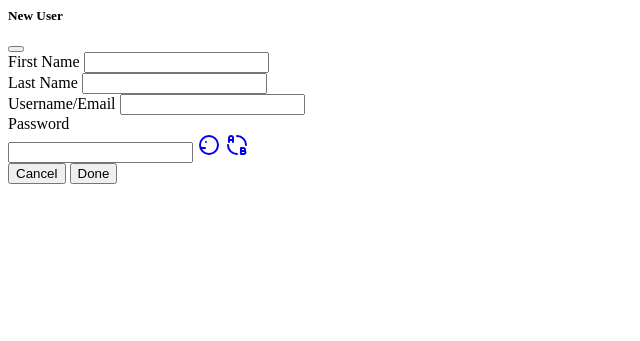
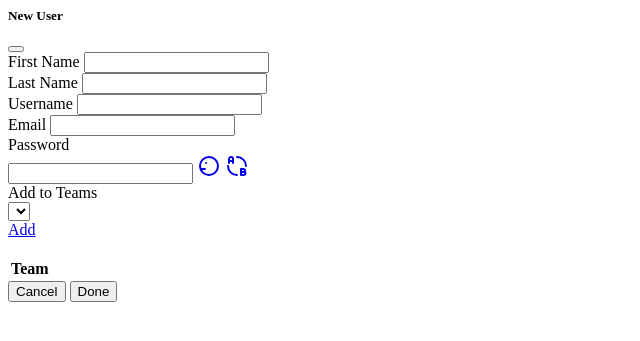
Before and after one commit to BrandonQuinn/requestmanager, a Flask app: template app/templates/organisation_templates/new_user_modal_t.html in a window 1280 px wide. Shown: the top 341 px of the page, without its empty margins (0-640 px from the left). Run offline with Flask 3, Linux system fonts and the light colour scheme; the template is opened without the code that fills it, so the values that code supplies are empty.

Commit message:
Starting new user form + some minor UI changes

```diff
--- a/app/templates/organisation_templates/new_user_modal_t.html
+++ b/app/templates/organisation_templates/new_user_modal_t.html
@@ -18,8 +18,12 @@
 				</div>
 				<div class="row mb-3">
 					<div class="col">
-						<label class="form-label">Username/Email</label>
-						<input type="text" id="new-user-description" class="form-control is-invalid is-valid-lite">
+						<label class="form-label">Username</label>
+						<input type="text" id="new-user-username" class="form-control is-invalid is-valid-lite">
+					</div>
+					<div class="col">
+						<label class="form-label">Email</label>
+						<input type="text" id="new-user-email" class="form-control is-invalid is-valid-lite">
 					</div>
 				</div>
 				<div class="row mb-3">
@@ -29,7 +33,7 @@
 							<input type="password" class="form-control" autocomplete="off">
 							<span class="input-group-text">
 								<a href="#" class="link-secondary" data-bs-toggle="tooltip" aria-label="Hide Password"
-									data-bs-original-title="Hide Password"><!-- Download SVG icon from http://tabler.io/icons/icon/x -->
+									data-bs-original-title="Hide Password" id="new-user-pw-visible-icon"><!-- Download SVG icon from http://tabler.io/icons/icon/x -->
 									<svg xmlns="http://www.w3.org/2000/svg" width="24" height="24" viewBox="0 0 24 24"
 										fill="none" stroke="currentColor" stroke-width="2" stroke-linecap="round"
 										stroke-linejoin="round" class="icon icon-2">
@@ -37,17 +41,61 @@
 										<path d="M9 9h.01"></path>
 										<path d="M4 15h4"></path>
 									</svg></a>
+								<svg xmlns="http://www.w3.org/2000/svg" width="24" height="24" viewBox="0 0 24 24"
+									fill="none" stroke="currentColor" stroke-width="2" stroke-linecap="round"
+									stroke-linejoin="round" class="icon icon-2" display="none" id="new-user-pw-hidden-icon">
+									<path d="M12 21a9 9 0 1 1 0 -18a9 9 0 0 1 0 18z"></path>
+									<path d="M15 9h-.01"></path>
+									<path d="M20 15h-4"></path>
+								</svg>
 								<a href="#" class="link-secondary ms-2" data-bs-toggle="tooltip"
 									aria-label="Generate Password"
 									data-bs-original-title="Generate Password"><!-- Download SVG icon from http://tabler.io/icons/icon/adjustments -->
-									<svg xmlns="http://www.w3.org/2000/svg" width="24" height="24" viewBox="0 0 24 24" fill="none" stroke="currentColor" stroke-width="2" stroke-linecap="round" stroke-linejoin="round" class="icon icon-2">
-										<path d="M16 21h3c.81 0 1.48 -.67 1.48 -1.48l.02 -.02c0 -.82 -.69 -1.5 -1.5 -1.5h-3v3z"></path>
+									<svg xmlns="http://www.w3.org/2000/svg" width="24" height="24" viewBox="0 0 24 24"
+										fill="none" stroke="currentColor" stroke-width="2" stroke-linecap="round"
+										stroke-linejoin="round" class="icon icon-2">
+										<path
+											d="M16 21h3c.81 0 1.48 -.67 1.48 -1.48l.02 -.02c0 -.82 -.69 -1.5 -1.5 -1.5h-3v3z">
+										</path>
 										<path d="M16 15h2.5c.84 -.01 1.5 .66 1.5 1.5s-.66 1.5 -1.5 1.5h-2.5v-3z"></path>
 										<path d="M4 9v-4c0 -1.036 .895 -2 2 -2s2 .964 2 2v4"></path>
 										<path d="M2.99 11.98a9 9 0 0 0 9 9m9 -9a9 9 0 0 0 -9 -9"></path>
 										<path d="M8 7h-4"></path>
-									  </svg></a>
+									</svg></a>
 							</span>
+						</div>
+					</div>
+				</div>
+				<div class="row mb-3">
+					<div class="col">
+						<label class="form-label">Add to Teams</label>
+
+						<div class="row align-items-end">
+							<div class="col-10">
+								<select type="text" class="form-select tomselected ts-hidden-accessible" id="select-new-team-for-user"
+									value="" tabindex="-1">
+									<!-- Options to be added by JavaScript -->
+								</select>
+							</div>
+							<div class="col-2">
+								<a href="#" id="add-team-to-user-btn" class="btn btn-primary btn-2">Add</a>
+							</div>
+						</div>
+						</br>
+						<div class="card">
+							<div class="table-responsive">
+								<table class="table table-vcenter card-table table-striped">
+									<thead>
+										<tr>
+											<th>Team</th>
+											<th class="w-1"></th>
+										</tr>
+									</thead>
+									<tbody id="new-user-team-list">
+										<!-- Rows added by user -->
+									</tbody>
+								</table>
+							</div>
 						</div>
 					</div>
 				</div>
```
Also changed, not shown: app/static/js/organisation.js (+62 -0 lines).
